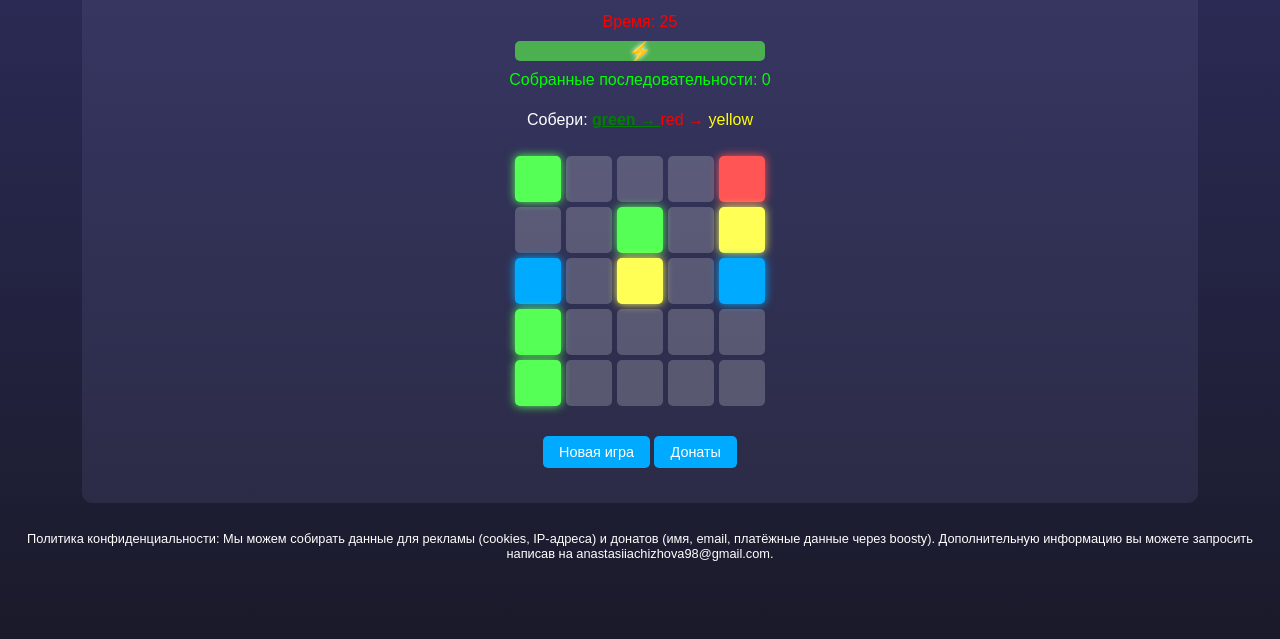
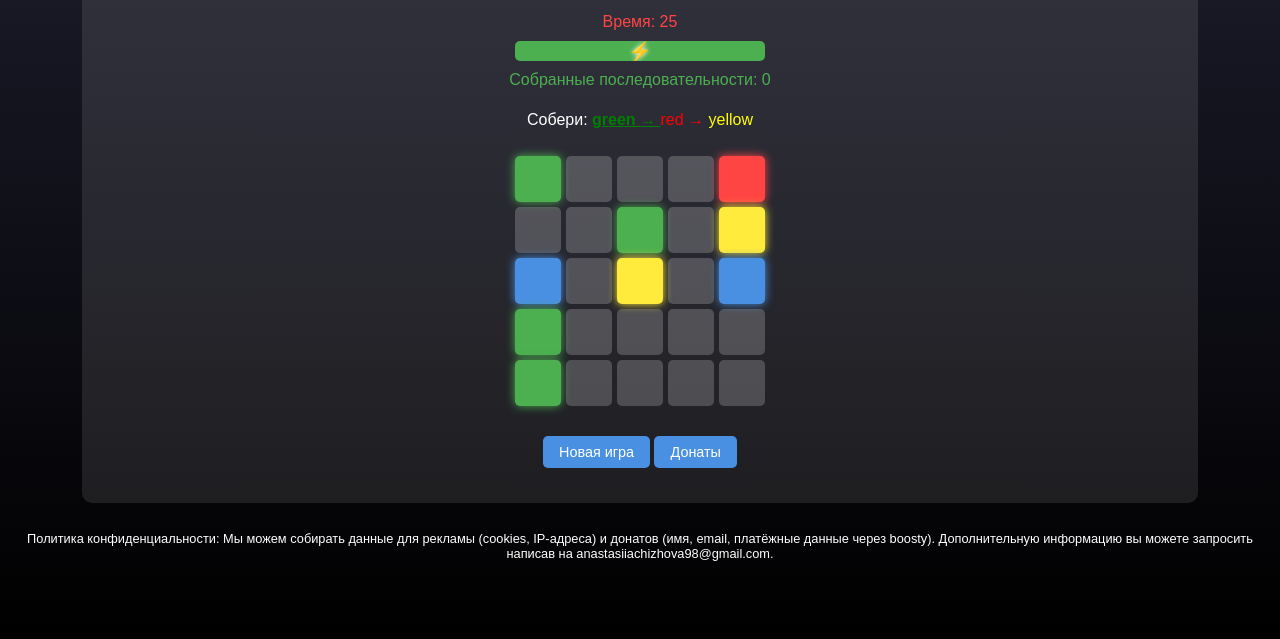
Before and after one commit to AnastasiaChizhova1/Space-Energy-Collector, a website: page index.html in a window 1280 px wide. Shown: the part 161-800 px from the top of the page. Drawn offline with Linux system fonts and the light colour scheme.

Commit message:
Update styles.css

```diff
--- a/styles.css
+++ b/styles.css
@@ -1,5 +1,5 @@
 body {
-    background: linear-gradient(to bottom, #2e2e5f, #1a1a2a);
+    background: linear-gradient(to bottom, #1e1e2f, #000000);
     color: white;
     min-height: 100vh;
     display: flex;
@@ -9,31 +9,31 @@ body {
     font-family: Arial, sans-serif;
     text-align: center;
     padding: 20px;
-    margin: 0;
+    margin: 0; /* Убираем стандартные отступы */
     box-sizing: border-box;
 }
 
 .container {
-    background: rgba(100, 100, 150, 0.2);
+    background: rgba(255, 255, 255, 0.1);
     padding: 15px;
     border-radius: 10px;
-    max-width: 90%;
+    max-width: 90%; /* Уменьшаем ширину для мобильных */
     width: 100%;
     box-sizing: border-box;
-    min-height: 300px;
+    min-height: 300px; /* Уменьшаем минимальную высоту */
 }
 
 h1 {
-    font-size: 1.5rem;
+    font-size: 1.5rem; /* Уменьшаем заголовок */
     margin-bottom: 15px;
-    text-shadow: 0 0 10px #00AAFF; /* Изменил синий для заголовка */
+    text-shadow: 0 0 10px #4a90e2;
 }
 
 #gameBoard {
     display: grid;
     gap: 5px;
     margin: 15px auto;
-    width: 250px;
+    width: 250px; /* Уменьшаем размер поля */
     height: 250px;
 }
 
@@ -74,13 +74,13 @@ h1 {
     }
 }
 
-.red { background: #FF5555; box-shadow: 0 0 10px #FF5555; }
-.blue { background: #00AAFF; box-shadow: 0 0 10px #00AAFF; }
-.green { background: #55FF55; box-shadow: 0 0 10px #55FF55; }
-.yellow { background: #FFFF55; box-shadow: 0 0 10px #FFFF55; }
+.red { background: #ff4444; box-shadow: 0 0 10px #ff4444; }
+.blue { background: #4a90e2; box-shadow: 0 0 10px #4a90e2; }
+.green { background: #4caf50; box-shadow: 0 0 10px #4caf50; }
+.yellow { background: #ffeb3b; box-shadow: 0 0 10px #ffeb3b; }
 
 #sequence {
-    font-size: 1rem;
+    font-size: 1rem; /* Уменьшаем текст */
     margin: 10px 0;
     word-wrap: break-word;
     white-space: normal;
@@ -91,13 +91,13 @@ h1 {
 
 #timer {
     font-size: 1rem;
-    color: #FF0000;
+    color: #ff4444;
     margin: 10px 0;
 }
 
 .energy-bar {
     width: 100%;
-    max-width: 250px;
+    max-width: 250px; /* Уменьшаем прогресс-бар */
     background: rgba(255, 255, 255, 0.2);
     border-radius: 5px;
     margin: 10px auto;
@@ -106,7 +106,7 @@ h1 {
 
 #energy {
     height: 20px;
-    background: #00FF00;
+    background: #4caf50;
     transition: width 0.3s, background 0.3s;
     display: flex;
     align-items: center;
@@ -120,14 +120,14 @@ h1 {
 
 #score {
     font-size: 1rem;
-    color: #00FF00;
+    color: #4caf50;
 }
 
 button {
-    background: #00AAFF;
+    background: #4a90e2;
     color: white;
     border: none;
-    padding: 8px 16px;
+    padding: 8px 16px; /* Уменьшаем кнопку */
     border-radius: 5px;
     cursor: pointer;
     margin-top: 10px;
@@ -135,7 +135,7 @@ button {
 }
 
 button:hover {
-    background: #0088CC;
+    background: #357abd;
 }
 
 #ad-container {
@@ -154,7 +154,7 @@ footer {
     padding: 8px;
     background: rgba(255, 255, 255, 0.2);
     border-radius: 5px;
-    color: #FF0000;
+    color: #ff4444;
     word-wrap: break-word;
     white-space: normal;
     max-width: 100%;
@@ -176,7 +176,7 @@ footer {
         margin-bottom: 10px;
     }
     #gameBoard {
-        width: 200px;
+        width: 200px; /* Ещё уменьшаем поле */
         height: 200px;
     }
     #sequence, #timer, #score, #gameOverMessage {
```
